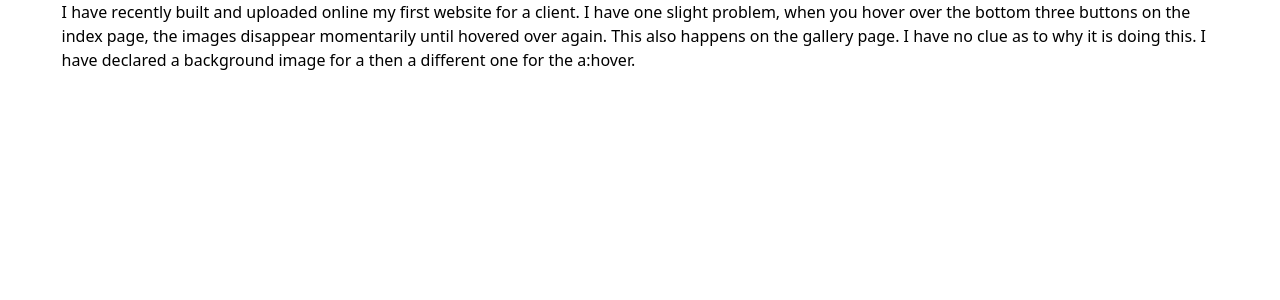
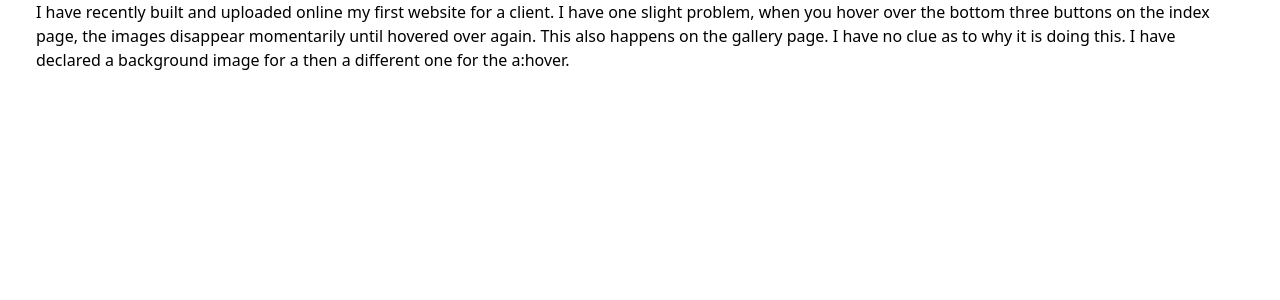
Before and after one commit to TheGymRwanda/unit8-maroon, a Next.js app: page / in a window 1280 px wide. Shown: the top 300 px of the page. Built offline with nearby package versions, Linux system fonts and the light colour scheme.

Commit message:
Feat: Wrapper component

```diff
--- a/components/wrappers/Wrapper.jsx
+++ b/components/wrappers/Wrapper.jsx
@@ -3,7 +3,7 @@ import React from "react";
 export default function Wrapper({ children, styles }) {
   return (
     <div
-      className={`px-5 pl-1.2813  pb-24 ipad:pl-2.25 ipad:pb-10 ipad:pr-2.4375 tablet:px-3.85 desktop-sm:pb-5 desktop:mx-auto desktop:w-83 desktop:px-0 ${styles}`}
+      className={`px-5   ipad:px-2.25  tablet:px-2.25  desktop:mx-auto desktop:w-83 desktop:px-0 ${styles}`}
     >
       {children}
     </div>
```
